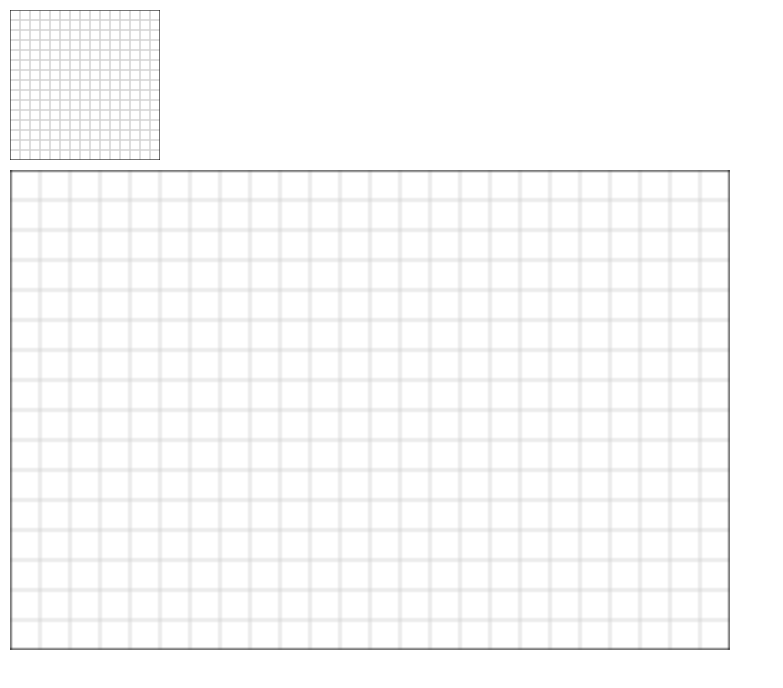
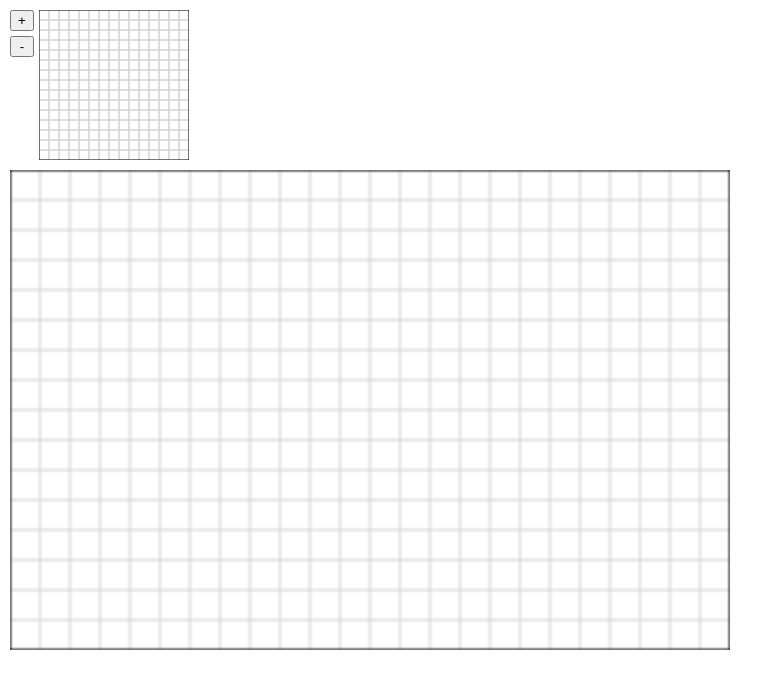
Before and after one commit to Bjvanminnen/azulejos, a React (Create React App) app: page / in a window 1280 px wide. Shown: the top 688 px of the page, without its empty margins (0-783 px from the left). Built offline with nearby package versions, Linux system fonts and the light colour scheme; the HTML template or start-up script is replaced by a standard one.

Commit message:
adjustable zoom for tile

```diff
--- a/src/App.js
+++ b/src/App.js
@@ -4,8 +4,6 @@ import drawWall from './drawWall';
 import Tile from './Tile';
 import rgb from './rgb';
 
-const margin = 10;
-const tileZoom = 10;
 const wallZoom = 2;
 const tileSize = 15;
 const tilesWide = 24;
@@ -16,6 +14,9 @@ class App extends Component {
     super(props);
 
     this.tile = new Tile(tileSize);
+    this.state = {
+      tileZoom: 10,
+    };
   }
 
   componentDidMount() {
@@ -23,11 +24,15 @@ class App extends Component {
   }
 
   drawCanvases() {
+    const { tileZoom } = this.state;
+
     drawTile(this.tileCanvas, this.tile, { zoom: tileZoom, tileSize });
     drawWall(this.wallCanvas, this.tile, { tileSize, tilesWide, tilesHigh, zoom: wallZoom});
   }
 
   clickTile = event => {
+    const { tileZoom } = this.state;
+
     const rect = event.target.getBoundingClientRect();
     const x = Math.floor((event.clientX - rect.left) / tileZoom);
     const y = Math.floor((event.clientY - rect.top) / tileZoom);
@@ -35,26 +40,41 @@ class App extends Component {
     this.drawCanvases();
   }
 
+  clickZoomUp = () => {
+    this.setState({tileZoom: this.state.tileZoom + 1}, this.drawCanvases);
+  }
+
+  clickZoomDown = () => {
+    this.setState({tileZoom: this.state.tileZoom - 1}, this.drawCanvases);
+  }
+
   render() {
+    const { tileZoom } = this.state;
+
     return (
       <div>
+        <div style={{margin: 10, display: 'flex'}}>
+          <div style={{flexDirection: 'column', display: 'flex',}}>
+            <button style={{marginRight: 5, marginBottom: 5}} onClick={this.clickZoomUp}>+</button>
+            <button style={{marginRight: 5, marginBottom: 5}} onClick={this.clickZoomDown}>-</button>
+          </div>
           <canvas
             ref={e => this.tileCanvas = e}
             width={tileSize * tileZoom}
             height={tileSize * tileZoom}
             style={{
               display: 'block',
-            margin,
             }}
             onClick={this.clickTile}
           />
+        </div>
         <canvas
           ref={e => this.wallCanvas = e}
           width={tileSize * tilesWide * wallZoom}
           height={tileSize * tilesHigh * wallZoom}
           style={{
             display: 'block',
-            margin,
+            margin: 10,
           }}
         />
       </div>
```
Lines whose indentation alone changed are shown as unchanged.
